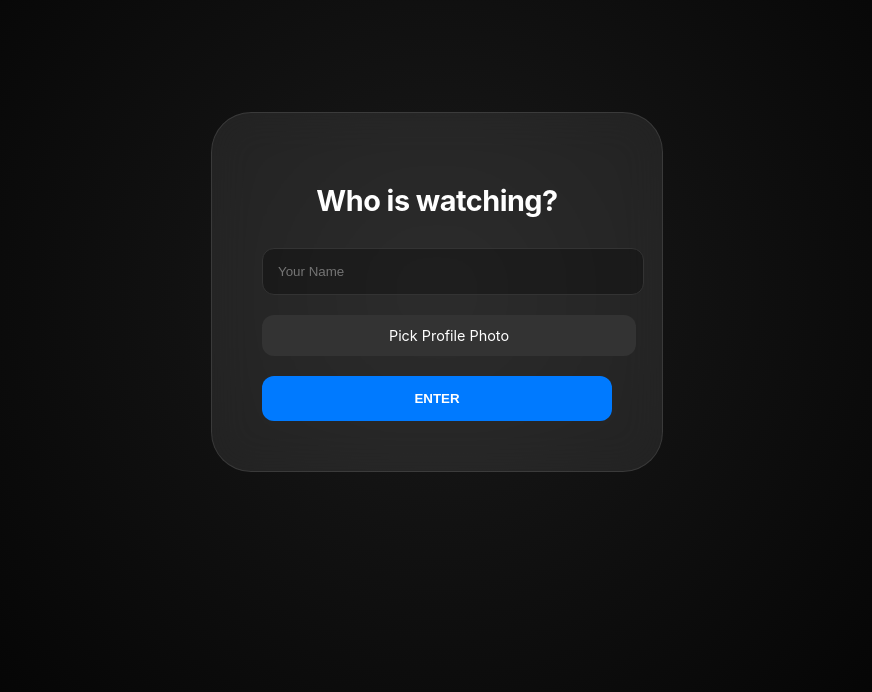
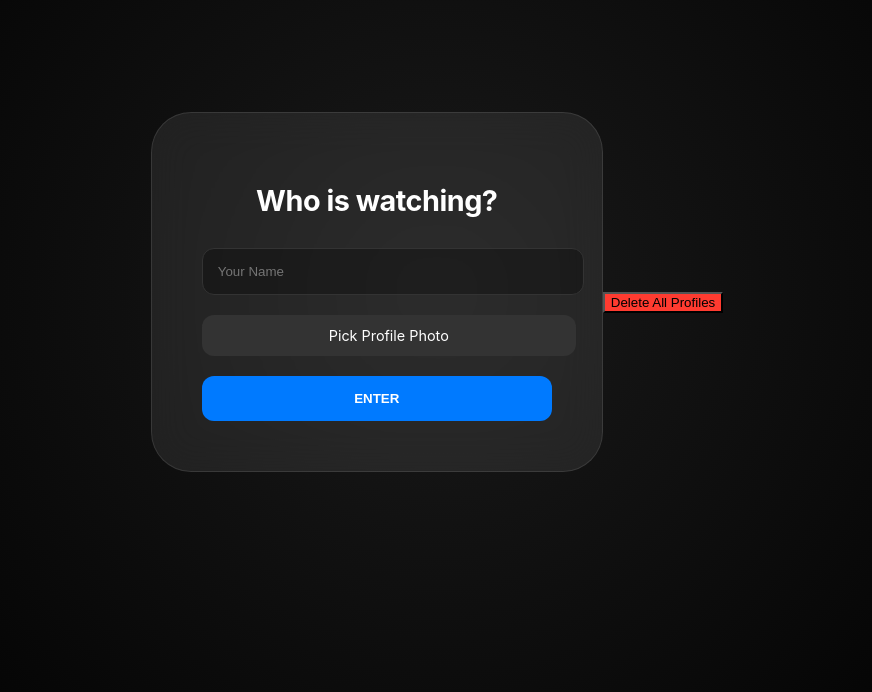
Before and after one commit to khristiankorir0123-gif/login-screen, a plain HTML site: page index.html in a window 1280 px wide. Shown: the part 108-800 px from the top of the page, without its empty margins (203-1075 px from the left). Drawn offline with Linux system fonts and the light colour scheme.

Commit message:
Update index.html

```diff
--- a/index.html
+++ b/index.html
@@ -79,3 +79,13 @@
     </script>
 </body>
 </html>
+<button onclick="clearProfiles()" style="margin-top: 20px; background: #ff3b30;">Delete All Profiles</button>
+
+<script>
+function clearProfiles() {
+    if(confirm("Delete all profiles and start over?")) {
+        localStorage.removeItem('k_profiles'); // Deletes the list of users
+        location.reload(); // Refreshes the page to show the "+" button again
+    }
+}
+</script>
```
